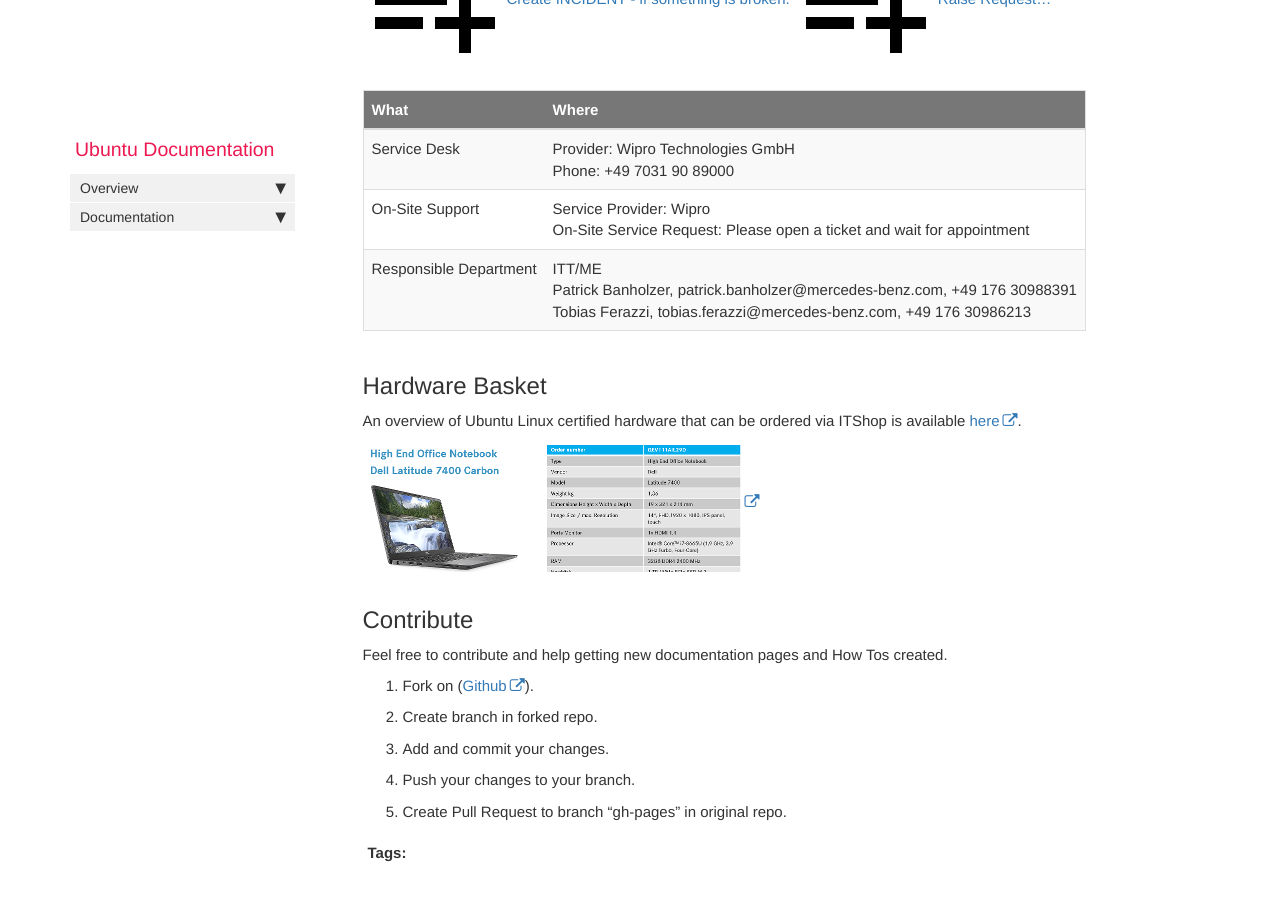
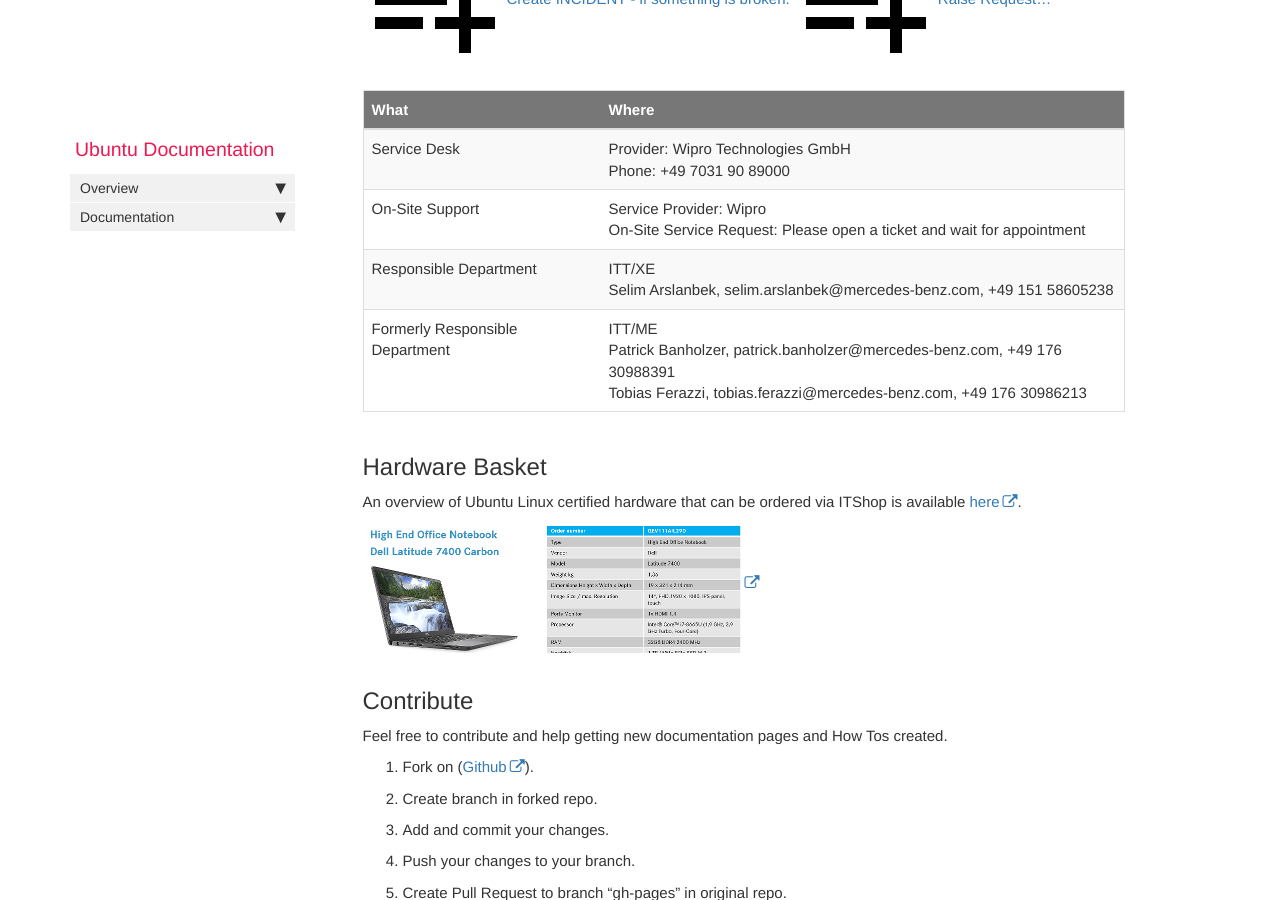
Before and after one commit to RajputPawan/Prometheus, a Jekyll site: the page built from index.md, in a window 1280 px wide and 900 px high, scrolled down 1132 px. Built offline with Jekyll 4.4.1, drawn with Linux system fonts in a browser that asks for light colours; comment, search, counter and statistics services are not loaded.

Commit message:
add me as department contact

```diff
--- a/index.md
+++ b/index.md
@@ -33,7 +33,8 @@
 |------|---------|
 | Service Desk | Provider: Wipro Technologies GmbH <br>Phone: +49 7031 90 89000 |
 | On-Site Support | Service Provider: Wipro <br>On-Site Service Request: Please open a ticket and wait for appointment |
-| Responsible Department | ITT/ME <br>Patrick Banholzer, patrick.banholzer@mercedes-benz.com, +49 176 30988391<br>Tobias Ferazzi, tobias.ferazzi@mercedes-benz.com, +49 176 30986213 |
+| Responsible Department | ITT/XE <br>Selim Arslanbek, selim.arslanbek@mercedes-benz.com, +49 151 58605238 |
+| Formerly Responsible Department | ITT/ME <br>Patrick Banholzer, patrick.banholzer@mercedes-benz.com, +49 176 30988391<br>Tobias Ferazzi, tobias.ferazzi@mercedes-benz.com, +49 176 30986213 |
 
 ## Hardware Basket
 
```
